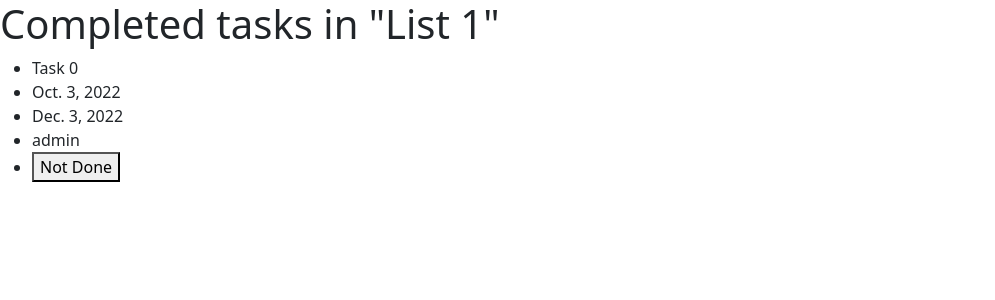
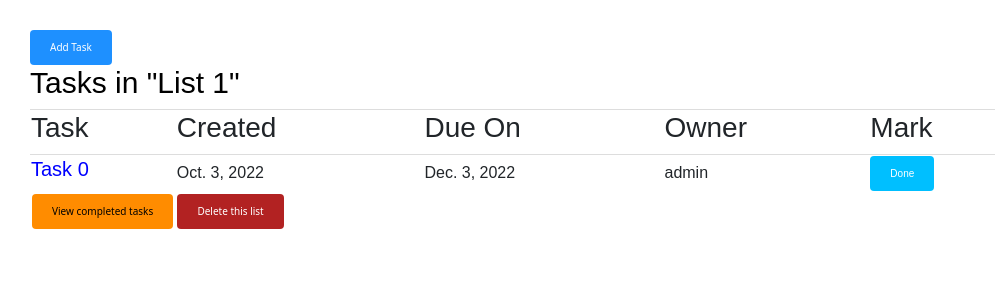
Before and after one commit to bkalzhan/django, a Django app: page /todos/completed in a window 1280 px wide. Shown: the top 300 px of the page, without its empty margins (0-995 px from the left). Run offline with Django 3.2, Linux system fonts and the light colour scheme; data comes from the database, SQL or seed files in the repository; both versions use the stored data as it was after the commit.

Commit message:
completed done

```diff
--- a/lab2/todo/main/templates/todo/completed_todo_list.html
+++ b/lab2/todo/main/templates/todo/completed_todo_list.html
@@ -1,21 +1,112 @@
 <!DOCTYPE html>
-<link rel="stylesheet" href="https://cdn.jsdelivr.net/npm/bootstrap@5.1.3/dist/css/bootstrap.min.css" integrity="sha384-1BmE4kWBq78iYhFldvKuhfTAU6auU8tT94WrHftjDbrCEXSU1oBoqyl2QvZ6jIW3" crossorigin="anonymous"><html lang="en">
 <head>
     <meta charset="UTF-8">
+    <style>
+    .body_class{
+        margin-left: 30px;
+        margin-top: 30px;
+    }
+    #table1 {
+        font-family: Arial, Helvetica, sans-serif;
+        border-collapse: collapse;
+        width: 80%;
+        padding-bottom: 20px;
+        border-spacing: 25px;
+    }
+    #table1 td{
+        border-top: 1px solid #ddd;
+    }
+    #button1 {
+          background-color: #00BFFF;
+          border: none;
+          color: white;
+          padding: 10px 20px;
+          text-align: center;
+          text-decoration: none;
+          display: inline-block;
+          font-size: 10px;
+          border-radius: 4px;
+     }
+     #title1{
+        color: black;
+        font-family: Arial;
+        font-size: 30px;
+     }
+     #task_name{
+        color: blue;
+      }
+     #bottom_line{
+        display: inline-block;
+        margin: 1px;
+        padding: 1px;
+      }
+      #view_button{
+          background-color: #FF8C00;
+          border: none;
+          color: black;
+          padding: 10px 20px;
+          text-align: center;
+          text-decoration: none;
+          display: inline-block;
+          font-size: 10px;
+          border-radius: 4px;
+      }
+      #delete-button{
+          background-color: #B22222;
+          border: none;
+          color: white;
+          padding: 10px 20px;
+          text-align: center;
+          text-decoration: none;
+          display: inline-block;
+          font-size: 10px;
+          border-radius: 4px;
+      }
+      #add_task{
+        background-color: #1E90FF;
+          border: none;
+          color: white;
+          padding: 10px 20px;
+          text-align: center;
+          text-decoration: none;
+          display: inline-block;
+          font-size: 10px;
+          border-radius: 4px;
+      }
+    </style>
+    <link rel="stylesheet" href="https://cdn.jsdelivr.net/npm/bootstrap@5.1.3/dist/css/bootstrap.min.css" integrity="sha384-1BmE4kWBq78iYhFldvKuhfTAU6auU8tT94WrHftjDbrCEXSU1oBoqyl2QvZ6jIW3" crossorigin="anonymous"><html lang="en">
     <title>Title</title>
 </head>
-<body>
-<h1>Completed tasks in "List 1"</h1>
-<ul>
-{% for todo in todos %}
-    {% if not todo.mark %}
-        <li>{{ todo.name }}</li>
-        <li>{{ todo.created_date }}</li>
-        <li>{{ todo.due_on }}</li>
-        <li>{{ todo.owner }}</li>
-        <li><button type="button">Not Done</button></li>
-    {% endif %}
-{% endfor %}
-</ul>
+<body class="body_class">
+    <button type="button" id="add_task">Add Task</button>
+    {% block content%}
+    <h1 id="title1">Tasks in "List 1"</h1>
+    <div>
+        <table id="table1">
+            <tr>
+                <td><h3>Task</h3></td>
+                <td><h3>Created</h3></td>
+                <td><h3>Due On</h3></td>
+                <td><h3>Owner</h3></td>
+                <td><h3>Mark</h3></td>
+            </tr>
+            {% for todo in todos %}
+                {% if not todo.mark %}
+                    <tr>
+                        <td><h5 id="task_name">{{ todo.name }}</h5></td>
+                        <td>{{ todo.created_date }}</td>
+                        <td>{{ todo.due_on }}</td>
+                        <td>{{ todo.owner}}</td>
+                        <td><button type="button" id="button1">Done</button></td>
+                    </tr>
+                {% endif %}
+            {% endfor %}
+        </table>
+    </div>
+    <div id = "bottom_line">
+        <button type="button" id="view_button">View completed tasks</button>
+        <button type="button" id="delete-button">Delete this list</button>
+    </div>
+    {% endblock %}
 </body>
 </html>
```
Also changed, not shown: lab2/todo/main/static/css/todo.css (deleted, +0 -18 lines), lab2/todo/main/templates/todo/todo_list.html (+49 -2 lines), lab2/todo/db.sqlite3.
